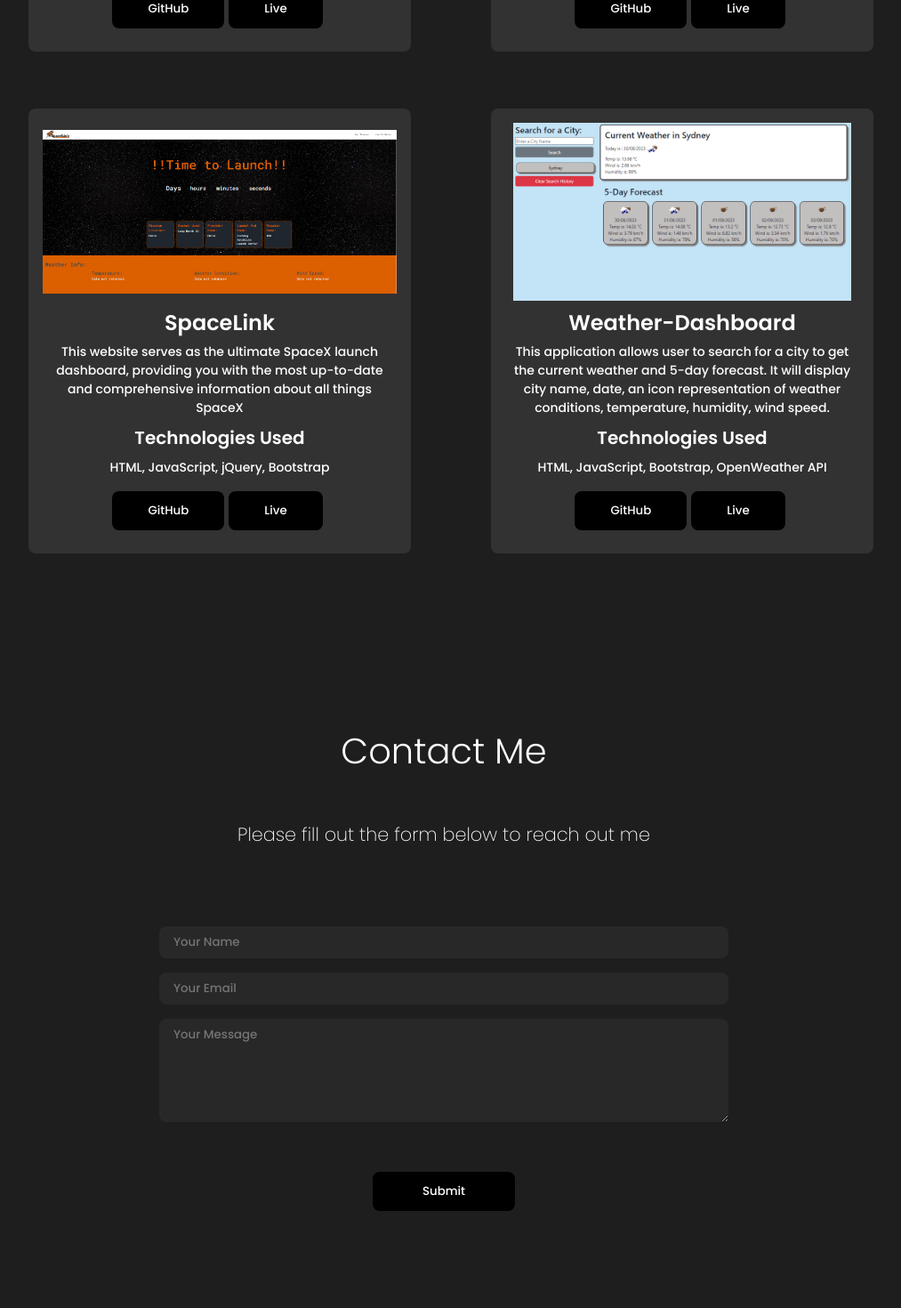
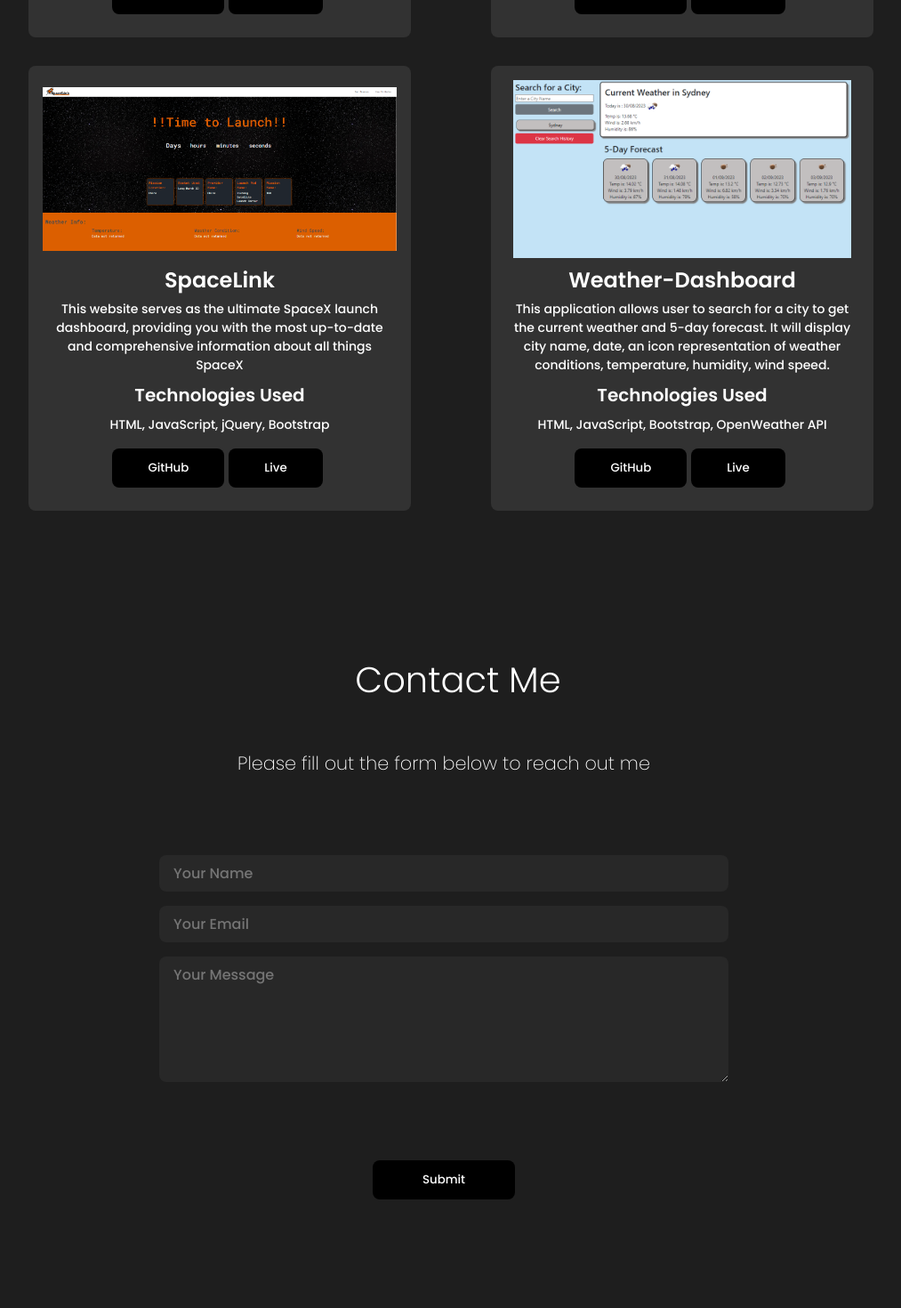
Before and after one commit to Shiby-Mathew/Portfolio-Shiby, a React (Create React App) app: page / in a window 1280 px wide. Shown: the part 2220-3690 px from the top of the page at 89% size, without its empty margins (141-1154 px from the left). Built offline with nearby package versions, Linux system fonts and the light colour scheme; a web font is replaced by a local one.

Commit message:
added link to projects

```diff
--- a/src/components/Contact/contact.css
+++ b/src/components/Contact/contact.css
@@ -3,7 +3,7 @@
   width: 100vw;
   max-width: 60rem;
   /* margin: 0 auto; */
-  margin-top: 4rem;
+  margin-top: 8rem;
   margin-bottom: 2rem;
   margin-left: auto;
   margin-right: auto;
@@ -17,9 +17,9 @@
 }
 .contactPageTitle {
   /* margin: 2rem 0; */
-  margin-top: 6rem;
+  margin-top: 1rem;
   margin-bottom: 3rem;
-  margin-left: 0;
+  margin-left: 2rem;
   margin-right: 0;
   font-size: 2.5rem;
   font-weight: 300;
@@ -46,7 +46,7 @@
 .name,
 .email,
 .msg {
-  font-size: mediun;
+  font-size: medium;
   margin: 0.5rem;
   padding: 0.5rem 1rem;
   width: 100%;
@@ -61,11 +61,8 @@
   background: black;
   border: none;
   border-radius: 0.5rem;
-  /* margin-top: 2rem;
-  margin-left: 2rem;
-  margin-right: 2rem;
-  margin-bottom: 5rem; */
-  margin: 3rem 2rem 7rem 2rem;
+
+  margin: 5rem 2rem 7rem 2rem;
   padding: 0.75rem 3.5rem;
   color: white;
 }
--- a/src/components/Intro/intro.js
+++ b/src/components/Intro/intro.js
@@ -16,7 +16,9 @@
           Developer <br /> Bootcamp from <strong> University of Sydney</strong>
         </p>
       </div>
-      <img src={bg} alt="bg" className="bg" />
+      <div>
+        <img src={bg} alt="bg" className="bg" />
+      </div>
     </section>
   );
 };
--- a/src/components/Portfolio/portfolio.css
+++ b/src/components/Portfolio/portfolio.css
@@ -32,9 +32,3 @@
   margin-left: 1rem;
   margin-top: 1rem;
 }
-/* .worksImag {
-  object-fit: cover;
-   height: 20rem;
-  margin: 1rem;
-  cursor: pointer;
-} */
--- a/src/components/Portfolio/portfolio.js
+++ b/src/components/Portfolio/portfolio.js
@@ -33,7 +33,7 @@
     image: "space.PNG",
     description:
       "This website serves as the ultimate SpaceX launch dashboard, providing you with the most up-to-date and comprehensive information about all things SpaceX",
-    repo: "https://github.com/Shiby-Mathew/Cityreviewr",
+    repo: "https://github.com/Shiby-Mathew/SpaceLink",
     live: "https://maxkeable.github.io/SpaceLink/",
   },
 
--- a/src/components/Project/project.css
+++ b/src/components/Project/project.css
@@ -2,7 +2,7 @@
   height: 500px;
   width: 430px;
   /* border: 1px solid red; */
-  margin: 2rem auto;
+  margin: 1rem auto;
   padding: 1rem;
   display: block;
   border-radius: 0.5rem;
--- a/src/components/Project/project.js
+++ b/src/components/Project/project.js
@@ -5,11 +5,13 @@
 function Project({ project }) {
   return (
     <div className="project_div">
-      <img
-        className="img-responsive"
-        src={require(`../../assets/${project.image}`)}
-        alt="Project"
-      />
+      <a href={project.live} target="_blank" rel="noreferrer">
+        <img
+          className="img-responsive"
+          src={require(`../../assets/${project.image}`)}
+          alt="Project"
+        />
+      </a>
       <h2>{project.title}</h2>
       <div className="desc">
         <p>{project.description}</p>
```
